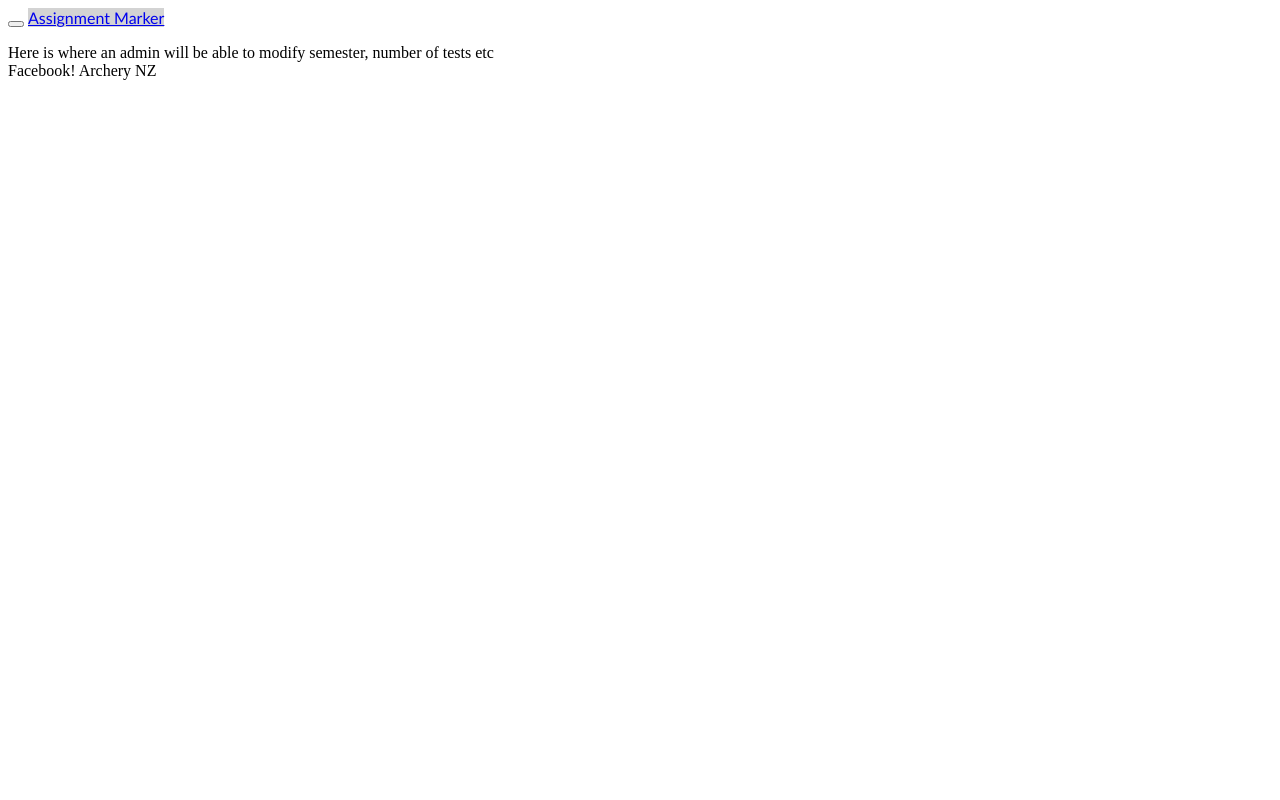
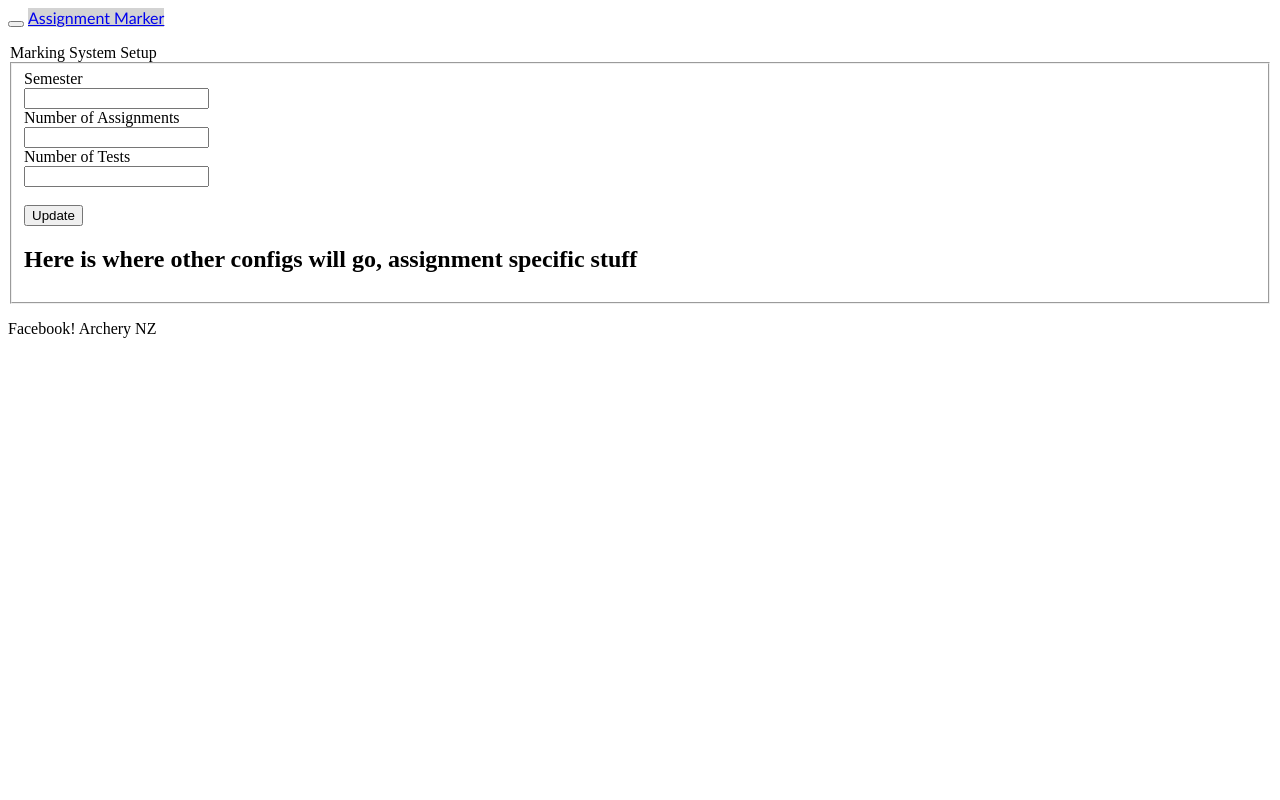
Before and after one commit to steveclifton/Massey-Marking-Webapp, a PHP site: template Views/markingsetup.view.php in a window 1280 px wide. Run offline with PHP 8.4, Linux system fonts and the light colour scheme; the template is opened without the code that fills it, so the values that code supplies are empty.

Commit message:
Add form for editing the state of the marking syste,

```diff
--- a/Views/markingsetup.view.php
+++ b/Views/markingsetup.view.php
@@ -1 +1,40 @@
-Here is where an admin will be able to modify semester, number of tests etc
+<form class="form-horizontal" action="#" method="POST">
+    <div>
+        <legend class="">Marking System Setup</legend>
+    </div>
+    <fieldset>
+        <div class="control-group">
+            <label class="control-label">Semester</label>
+            <div class="controls">
+                <input type="text" id="anz_num" name="anz_num" class="input-xlarge"
+                       value="<?= $viewData['semester'] ?>" required>
+            </div>
+        </div>
+        <div class="control-group">
+            <label class="control-label">Number of Assignments</label>
+            <div class="controls">
+                <input type="text" id="first_name" name="first_name" placeholder="" class="input-xlarge"
+                       value="<?= $viewData['numAss'] ?>" required>
+            </div>
+        </div>
+        <div class="control-group">
+            <label class="control-label">Number of Tests</label>
+            <div class="controls">
+                <input type="text" id="last_name" name="last_name" placeholder="" class="input-xlarge"
+                       value="<?= $viewData['numTests'] ?>" required>
+            </div>
+        </div>
+        <br>
+        <div class="control-group">
+            <div class="controls">
+                <button class="btn btn-success" id="update">Update</button>
+            </div>
+        </div>
+        <div class="control-group">
+            <div class="controls">
+                <h2>Here is where other configs will go, assignment specific stuff</h2>
+            </div>
+        </div>
+
+    </fieldset>
+</form>
```
